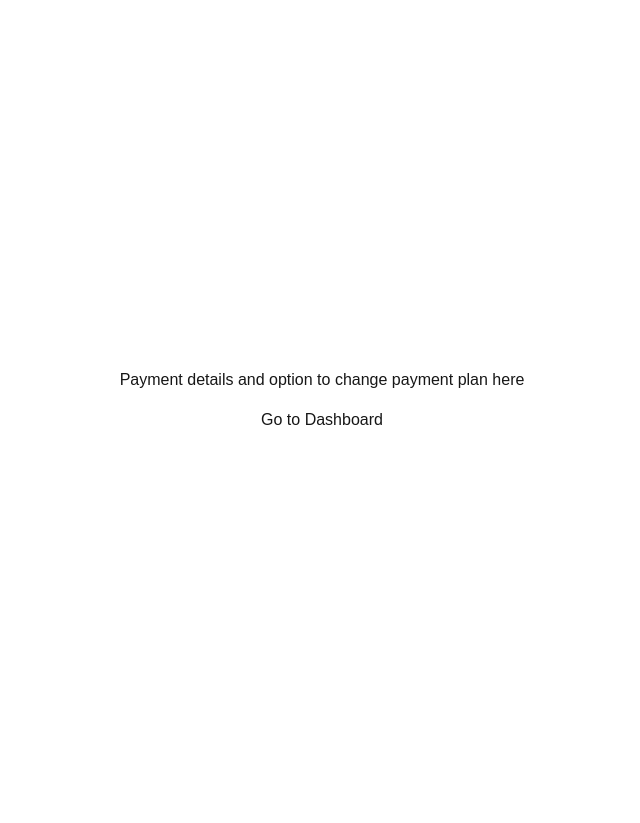
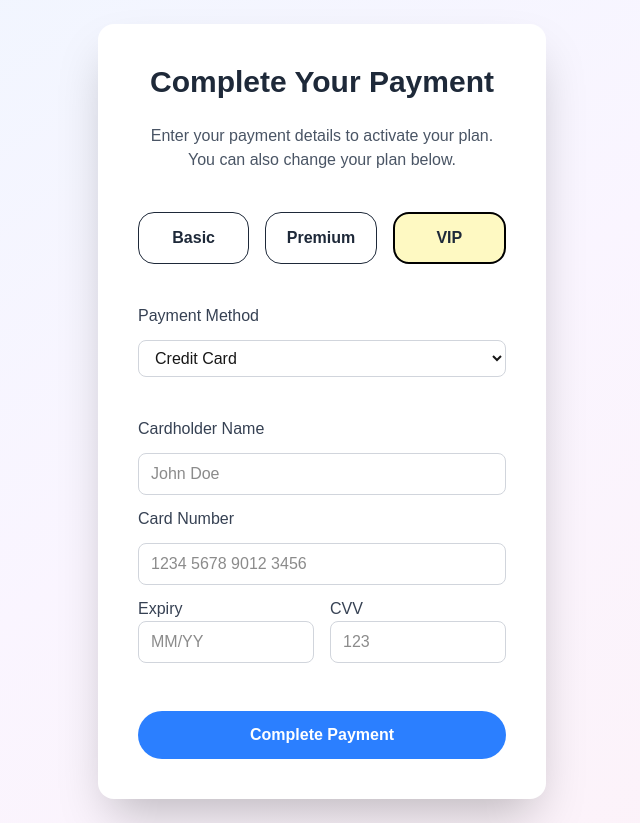
Before and after one commit to Pougar/upreview, a Next.js app: page /payment in a window 1280 px wide. Shown: the whole page, without its empty margins (318-958 px from the left). Before the commit the page ends 800 px from the top, so only its background shows below. Built offline with nearby package versions, Linux system fonts and the light colour scheme.

Commit message:
payment screen gets prettified

```diff
--- a/app/choose-plan/page.tsx
+++ b/app/choose-plan/page.tsx
@@ -4,7 +4,7 @@ import Link from "next/link";
 
 export default function ChoosePlan() {
   return (
-        <div className="min-h-screen bg-gradient-to-br from-blue-50 via-purple-50 to-pink-50 p-6 flex flex-col items-center gap-10">
+       <div className="min-h-screen bg-gradient-to-br from-blue-50 via-purple-50 to-pink-50 p-6 flex flex-col items-center gap-10">
         <h1 className="text-3xl font-bold text-gray-800 text-center">Choose Your Plan</h1>
         <p className="text-gray-600 text-center max-w-xl">
             Select a plan that works for you. After choosing a plan, create your account and start boosting your Google reviews!
@@ -16,7 +16,7 @@ export default function ChoosePlan() {
             {/* Basic Plan */}
             <Link
             href="/sign-up"
-            className="bg-white rounded-2xl shadow-2xl p-8 flex flex-col items-center gap-4 w-72 hover:shadow-3xl transition"
+            className="bg-white rounded-2xl shadow-2xl p-8 flex flex-col items-center gap-4 w-72 transform transition-all duration-300 hover:scale-105 hover:border-2 hover:border-black"
             >
             <h2 className="text-xl font-bold text-gray-800">Basic</h2>
             <p className="text-2xl font-semibold text-gray-700">$50 / month</p>
@@ -31,7 +31,7 @@ export default function ChoosePlan() {
             {/* Premium Plan */}
             <Link
             href="/sign-up"
-            className="bg-white rounded-2xl shadow-2xl p-8 flex flex-col items-center gap-4 w-72 hover:shadow-3xl transition"
+            className="bg-white rounded-2xl shadow-2xl p-8 flex flex-col items-center gap-4 w-72 transform transition-all duration-300 hover:scale-105 hover:border-2 hover:border-black"
             >
             <h2 className="text-xl font-bold text-gray-800">Premium</h2>
             <p className="text-2xl font-semibold text-gray-700">$150 / month</p>
@@ -46,7 +46,7 @@ export default function ChoosePlan() {
             {/* VIP Plan */}
             <Link
             href="/sign-up"
-            className="bg-white rounded-2xl shadow-2xl p-8 flex flex-col items-center gap-4 w-72 hover:shadow-3xl transition"
+            className="bg-white rounded-2xl shadow-2xl p-8 flex flex-col items-center gap-4 w-72 transform transition-all duration-300 hover:scale-105 hover:border-2 hover:border-black"
             >
             <h2 className="text-xl font-bold text-gray-800">VIP</h2>
             <p className="text-2xl font-semibold text-gray-700">$300 / month</p>
@@ -61,5 +61,6 @@ export default function ChoosePlan() {
         </div>
         </div>
 
+
   );
 }
--- a/app/payment/page.tsx
+++ b/app/payment/page.tsx
@@ -4,9 +4,65 @@ import Link from "next/link";
 
 export default function Service() {
   return (
-    <div className="min-h-screen flex flex-col items-center justify-center gap-4">
-        <p>Payment details and option to change payment plan here</p>
-        <Link href="/dashboard">Go to Dashboard</Link>
-    </div>
+        <div className="min-h-screen bg-gradient-to-br from-blue-50 via-purple-50 to-pink-50 p-6 flex flex-col items-center">
+        <div className="bg-white rounded-2xl shadow-2xl p-10 flex flex-col gap-6 w-full max-w-md">
+
+            {/* Heading */}
+            <h1 className="text-3xl font-bold text-gray-800 text-center">Complete Your Payment</h1>
+            <p className="text-gray-600 text-center">
+            Enter your payment details to activate your plan. You can also change your plan below.
+            </p>
+
+            {/* Plan Selection */}
+            <div className="flex justify-between gap-4 mt-4">
+            <button className="flex-1 border rounded-2xl py-3 font-semibold text-gray-800 hover:border-black transition">
+                Basic
+            </button>
+            <button className="flex-1 border rounded-2xl py-3 font-semibold text-gray-800 hover:border-black transition">
+                Premium
+            </button>
+            <button className="flex-1 border-2 border-black rounded-2xl py-3 font-semibold text-gray-800 bg-yellow-100">
+                VIP
+            </button>
+            </div>
+
+            {/* Payment Method */}
+            <div className="flex flex-col gap-3 mt-4">
+            <label className="text-gray-700 font-medium">Payment Method</label>
+            <select className="border border-gray-300 rounded-lg px-3 py-2 w-full focus:ring-2 focus:ring-blue-400 focus:outline-none transition">
+                <option>Credit Card</option>
+                <option>PayPal</option>
+                <option>Apple Pay</option>
+            </select>
+            </div>
+
+            {/* Payment Details */}
+            <div className="flex flex-col gap-3 mt-4">
+            <label className="text-gray-700 font-medium">Cardholder Name</label>
+            <input type="text" placeholder="John Doe" className="border border-gray-300 rounded-lg px-3 py-2 w-full focus:ring-2 focus:ring-blue-400 focus:outline-none transition"/>
+
+            <label className="text-gray-700 font-medium">Card Number</label>
+            <input type="text" placeholder="1234 5678 9012 3456" className="border border-gray-300 rounded-lg px-3 py-2 w-full focus:ring-2 focus:ring-blue-400 focus:outline-none transition"/>
+
+            <div className="flex gap-4">
+                <div className="flex-1">
+                <label className="text-gray-700 font-medium">Expiry</label>
+                <input type="text" placeholder="MM/YY" className="border border-gray-300 rounded-lg px-3 py-2 w-full focus:ring-2 focus:ring-blue-400 focus:outline-none transition"/>
+                </div>
+                <div className="flex-1">
+                <label className="text-gray-700 font-medium">CVV</label>
+                <input type="text" placeholder="123" className="border border-gray-300 rounded-lg px-3 py-2 w-full focus:ring-2 focus:ring-blue-400 focus:outline-none transition"/>
+                </div>
+            </div>
+            </div>
+
+            {/* Complete Payment Button */}
+            <button className="bg-blue-500 text-white px-6 py-3 rounded-full font-semibold hover:bg-blue-600 transition mt-6 w-full">
+            Complete Payment
+            </button>
+
+        </div>
+        </div>
+
   );
 }
```
